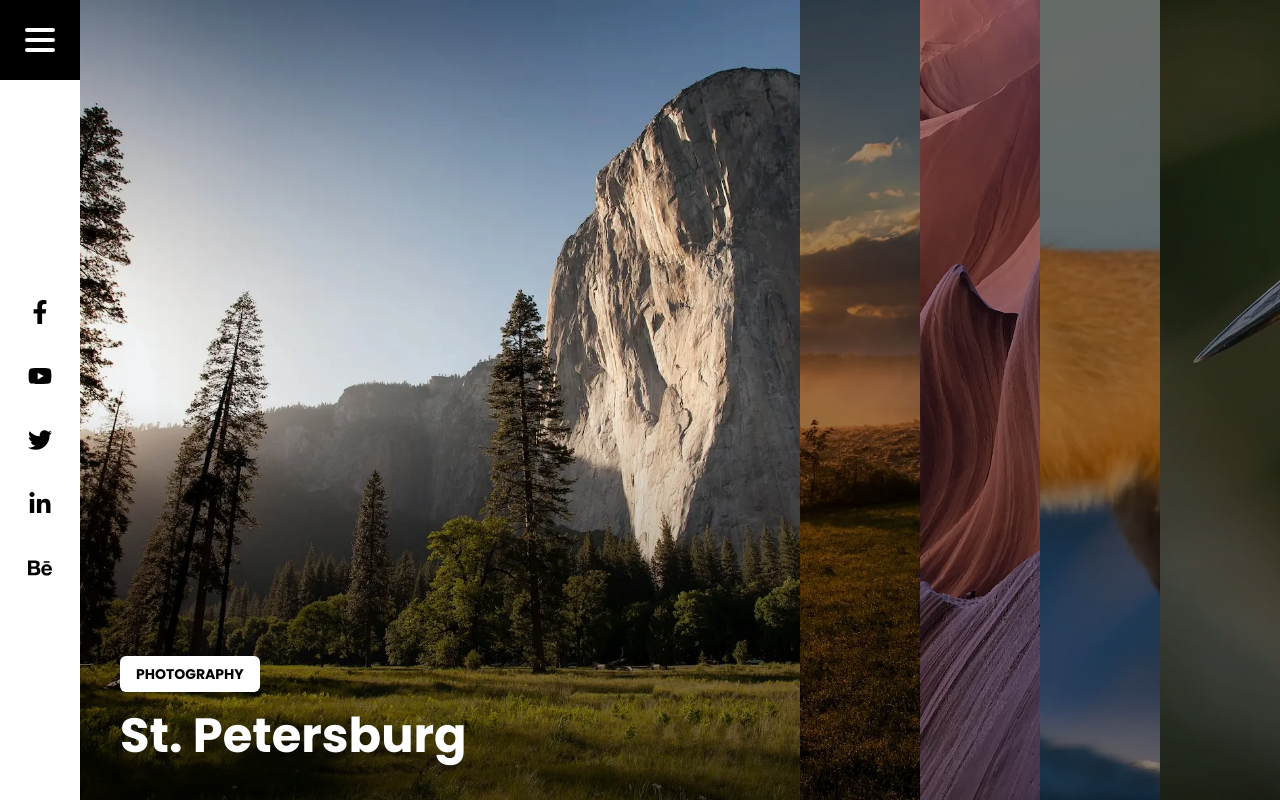
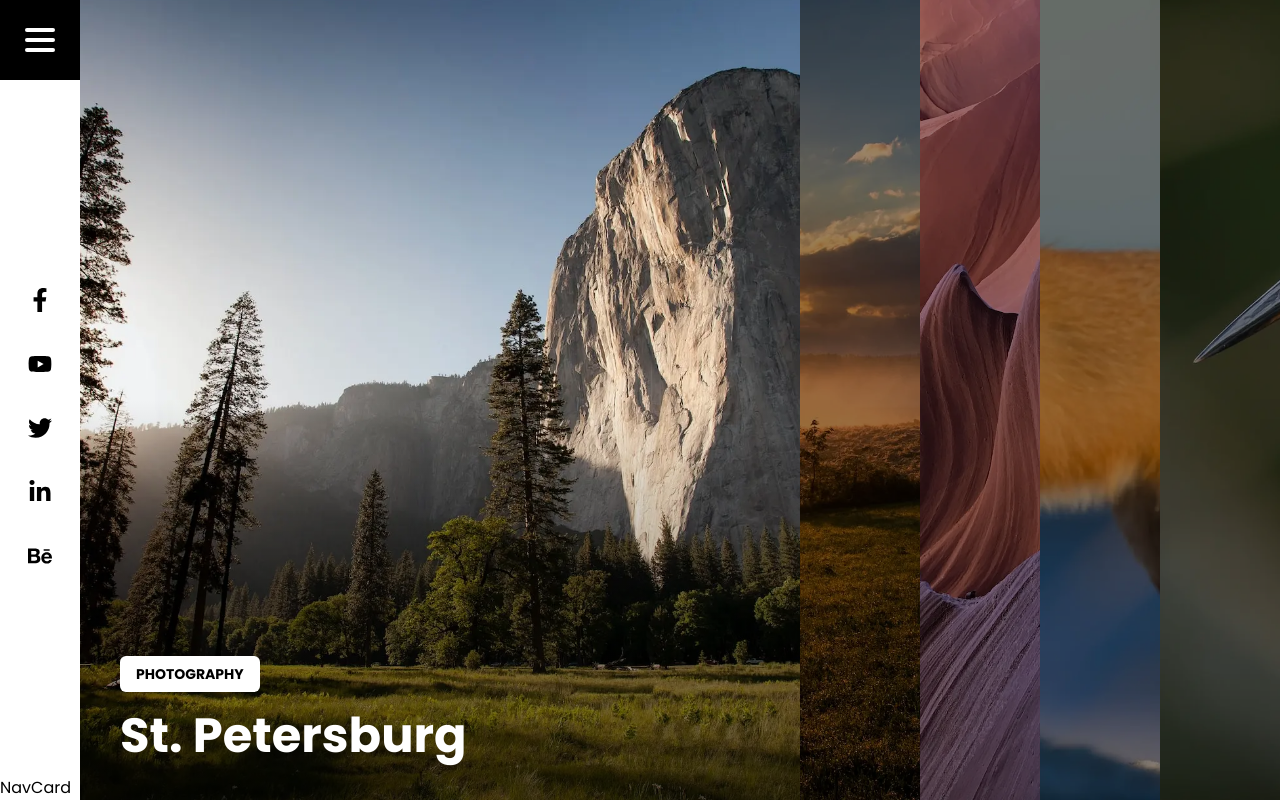
Before and after one commit to elianrichard/portfolio, a Next.js app: page / in a window 1280 px wide. Built offline with nearby package versions, Linux system fonts and the light colour scheme; what prettier-plugin-tailwindcss would draw is missing.

Commit message:
added nav card

```diff
--- /dev/null
+++ b/components/Header/NavCard.tsx
@@ -0,0 +1,9 @@
+import React from 'react'
+
+const NavCard = () => {
+  return (
+    <div>NavCard</div>
+  )
+}
+
+export default NavCard
--- a/components/Header/index.tsx
+++ b/components/Header/index.tsx
@@ -1,5 +1,6 @@
 import React, { useState } from "react";
 import { motion, Variants } from "framer-motion";
+import { IconContext } from "react-icons";
 
 import {
   FaFacebookF,
@@ -8,7 +9,8 @@ import {
   FaLinkedinIn,
   FaBehance,
 } from "react-icons/fa";
-import { IconContext } from "react-icons";
+
+import NavCard from "./NavCard";
 
 const Index = () => {
   const [navOpen, setNavOpen] = useState<boolean>(false);
@@ -72,6 +74,7 @@ const Index = () => {
           <FaBehance />
         </IconContext.Provider>
       </div>
+      <NavCard />
     </div>
   );
 };
```
